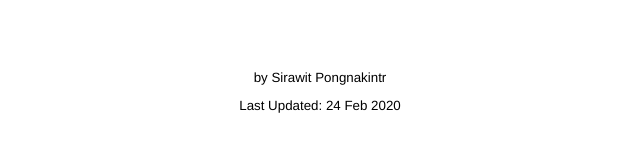
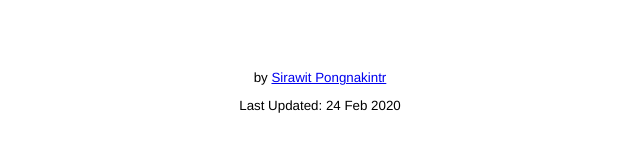
Before and after one commit to plumsirawit/exploder, a Next.js app: page / in a window 1280 px wide. Shown: the part 284-434 px from the top of the page, without its empty margins (320-960 px from the left). Built offline with nearby package versions, Linux system fonts and the light colour scheme.

Commit message:
add header and link to github

```diff
--- a/package.json
+++ b/package.json
@@ -7,7 +7,7 @@
     "dev": "next -p 3002",
     "build": "next build",
     "start": "next start",
-	"export": "next export"
+    "export": "next export"
   },
   "keywords": [],
   "author": "",
--- a/pages/index.tsx
+++ b/pages/index.tsx
@@ -79,8 +79,13 @@
 	useEffect(() => {
 		setState({...state, isCopySupported: document.queryCommandSupported('copy')});
 	}, []);
+	useEffect(() => {
+		document.title = "Exploder";
+	}, []);
 	return (
+
 	  <div className="mainBox">
+
 		<h1>Exploder</h1>
 		<InputField state={state} setState={setState} />
 		<OutputExplosion state={state} setState={setState} ref={textAreaRef}/>
@@ -99,7 +104,7 @@
 		<p style={{color: 'green'}}>{state.copySuccess}</p>
 		<br />
 		<br />
-		<p>by Sirawit Pongnakintr</p>
+		<p>by <a href="https://github.com/plumsirawit">Sirawit Pongnakintr</a></p>
 		<p>Last Updated: 24 Feb 2020</p>
 		<style jsx>{`
 			h1 {
```
